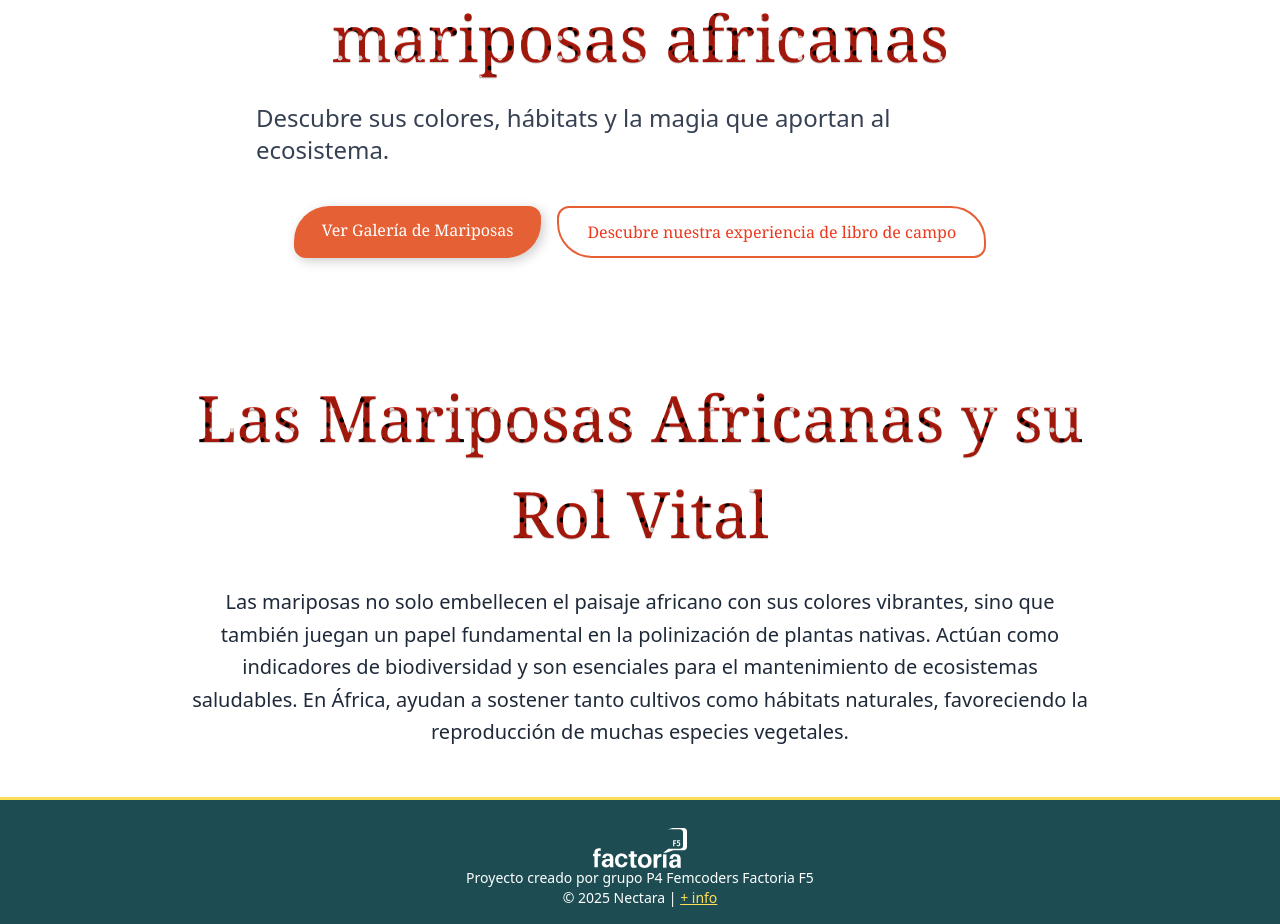
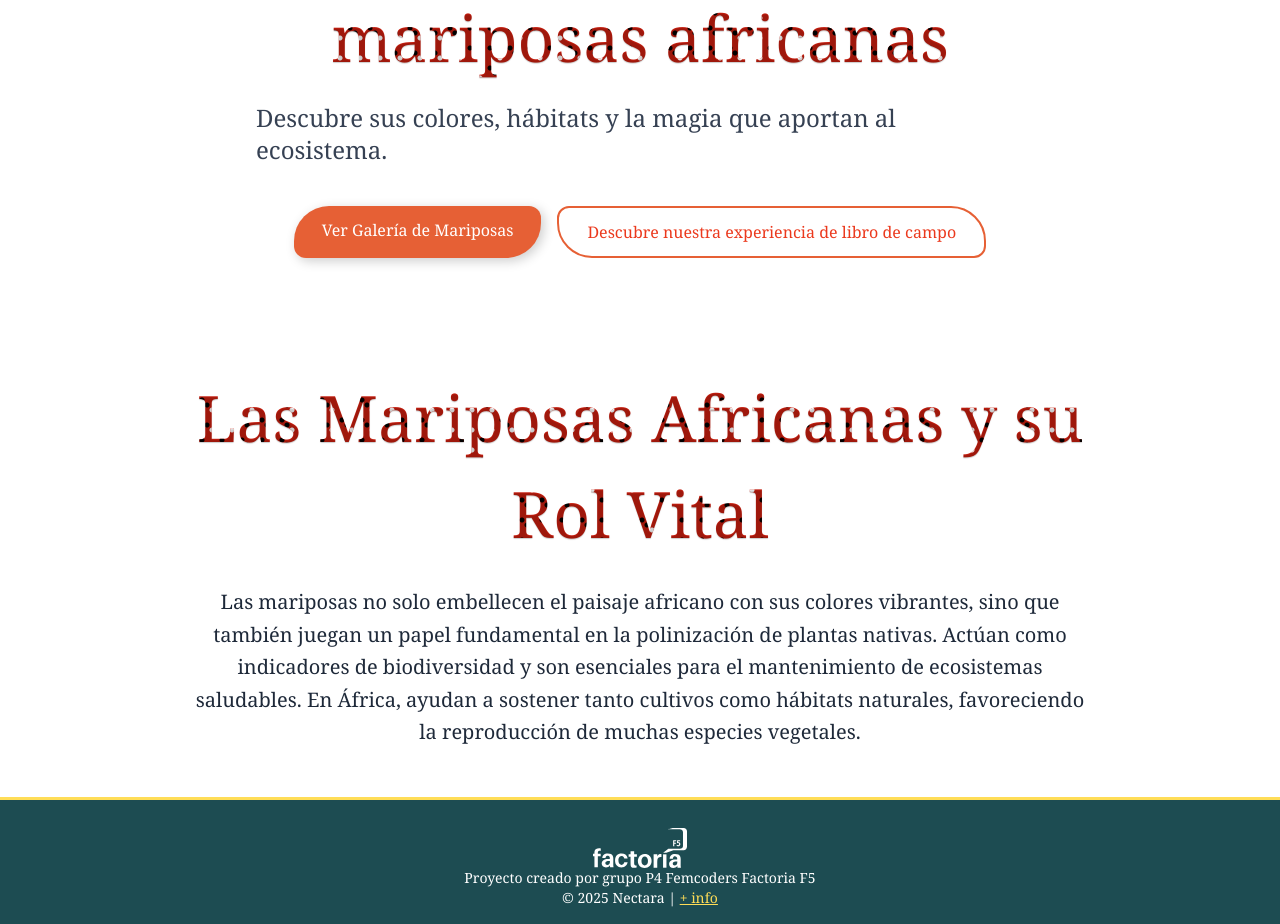
Before and after one commit to API-Nectara/front-nectara, a React (Vite) app: page /init in a window 1280 px wide. Shown: the part 202-1126 px from the top of the page. Built offline with nearby package versions, Linux system fonts and the light colour scheme; no server answers.

Commit message:
p and footer set to giorgia font

```diff
--- a/src/components/Footer.jsx
+++ b/src/components/Footer.jsx
@@ -37,10 +37,10 @@ return (
         alt="Logo Factoria F5"
         style={styles.logo}
       />
-      <p style={styles.text} className="mt-2 text-center">
+      <p style={styles.text} className="mt-2 text-center font-georgia">
         Proyecto creado por grupo P4 Femcoders Factoria F5
       </p>
-      <p style={styles.text} className="text-center">
+      <p style={styles.text} className="text-center font-georgia">
         © 2025 Nectara |{" "}
         <span
           style={styles.link}
--- a/src/components/Hero.jsx
+++ b/src/components/Hero.jsx
@@ -9,7 +9,7 @@ export default function Hero() {
           Explora el mundo de las mariposas africanas
         </h2>
 
-        <p className="text-xl md:text-2xl text-gray-700 mb-10 max-w-3xl mx-auto font-georgia">
+        <p className="text-xl md:text-2xl text-gray-700 mb-10 max-w-3xl mx-auto">
           Descubre sus colores, hábitats y la magia que aportan al ecosistema.
         </p>
 
--- a/src/index.css
+++ b/src/index.css
@@ -1,4 +1,8 @@
 @import "tailwindcss";
+
+body, p{
+  font-family: Georgia, serif;
+}
 
 .butterfly-heading {
   background:
```
